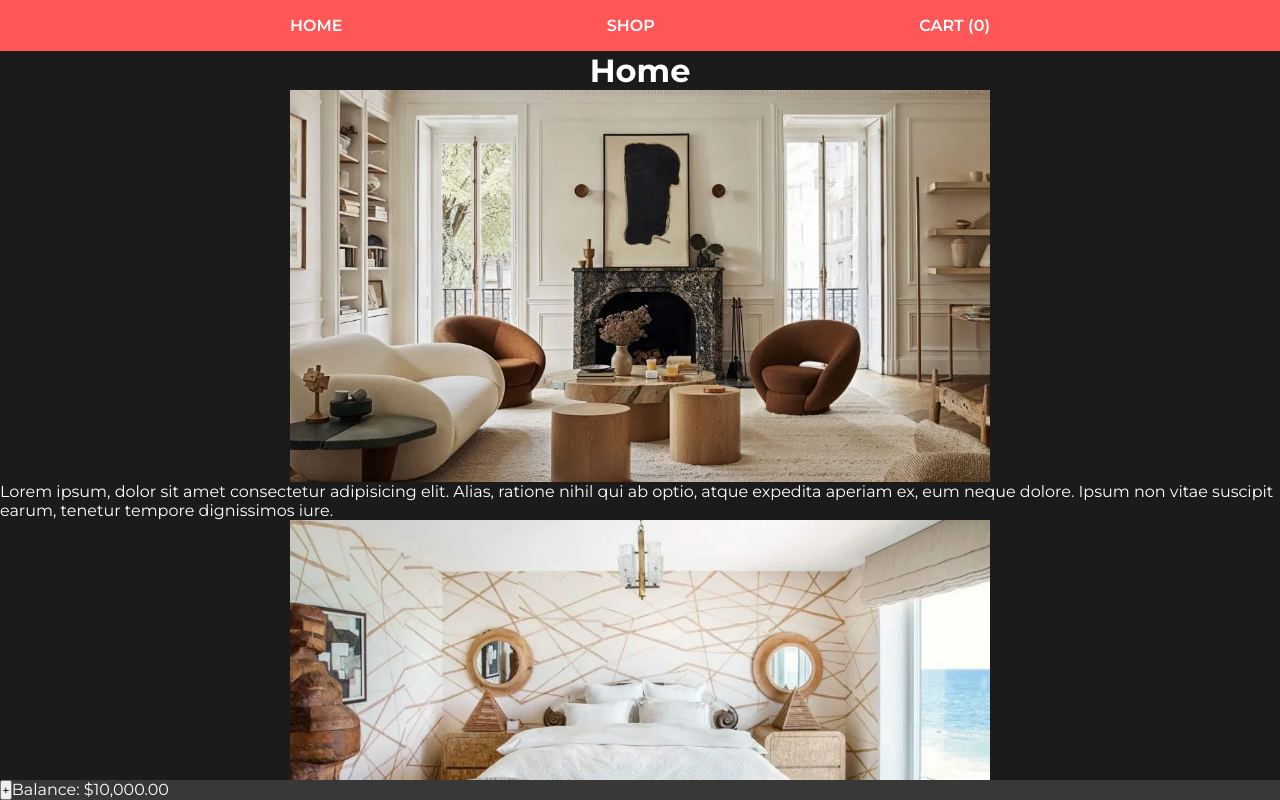
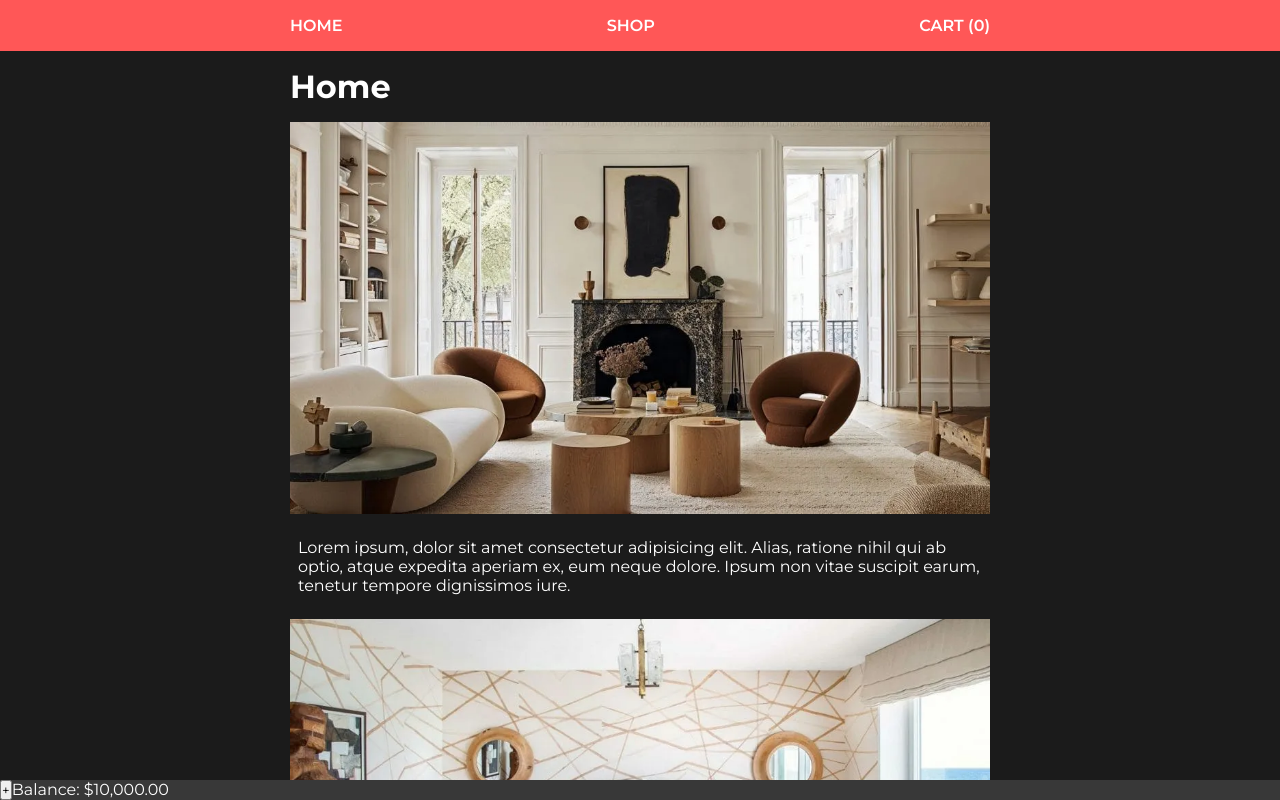
Before and after one commit to miguelruizc/odin-shopping-card, a React (Vite) app: page / in a window 1280 px wide. Shown: the top 800 px of the page. Built offline with nearby package versions, Linux system fonts and the light colour scheme.

Commit message:
Style home page

```diff
--- a/src/index.css
+++ b/src/index.css
@@ -46,6 +46,8 @@ a {
 }
 
 .content {
+	width: 100%;
+
 	background-color: rgb(27, 27, 27);
 	color: white;
 	flex: 1;
@@ -53,6 +55,18 @@ a {
 	display: flex;
 	flex-direction: column;
 	align-items: center;
+	gap: 16px;
+
+	padding: 16px;
+}
+
+.content * {
+	width: 100%;
+	max-width: 700px;
+}
+
+.content p {
+	padding: 8px;
 }
 
 .homeImage {
```
